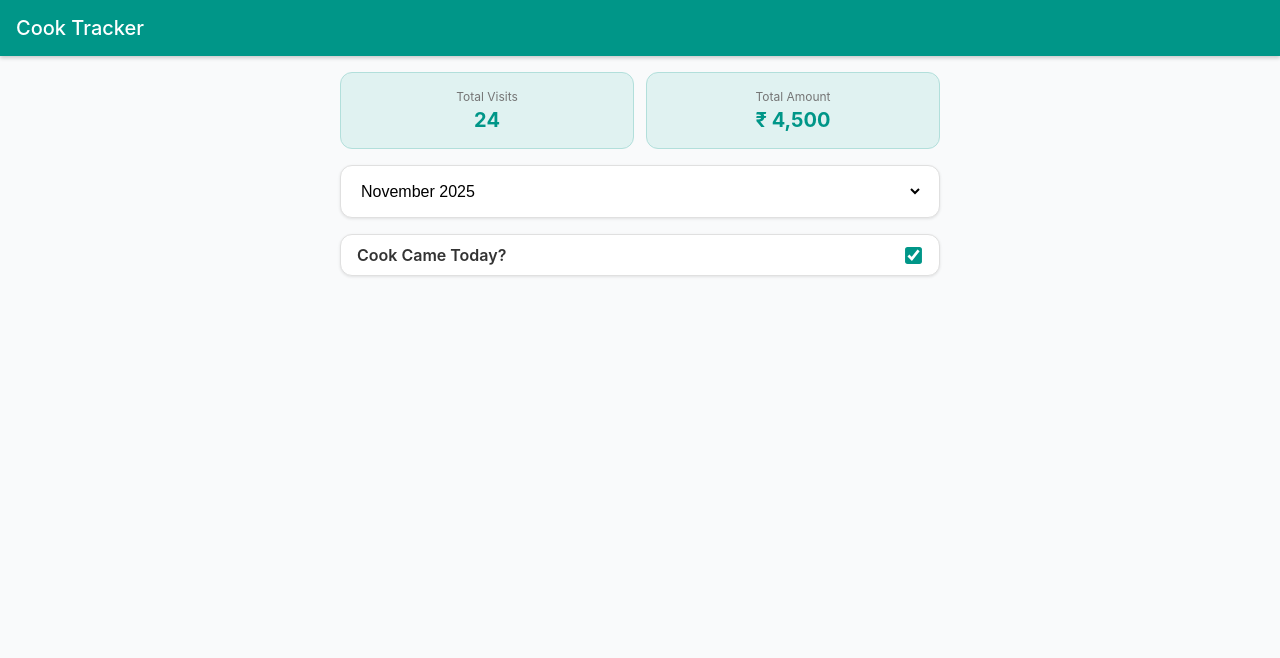
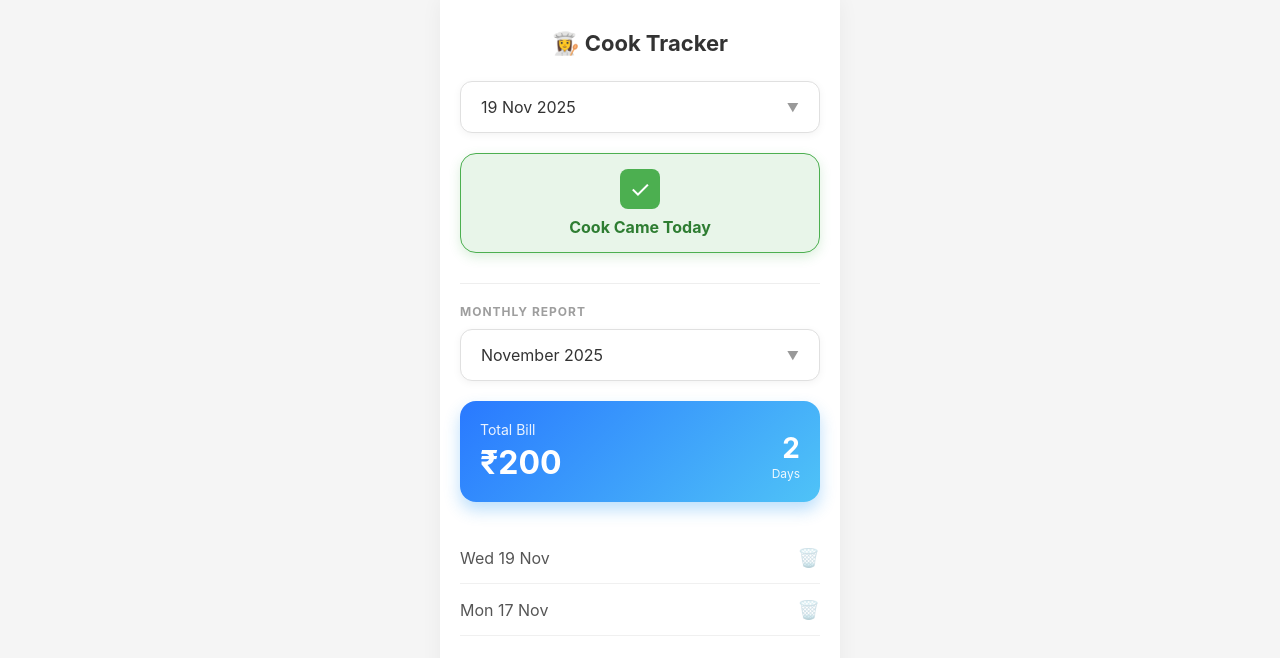
Before and after one commit to fakeofc0-create/cook-tracker, a plain HTML site: page index.html in a window 1280 px wide. Drawn offline with Linux system fonts and the light colour scheme.

Commit message:
Update index

```diff
--- a/index.html
+++ b/index.html
@@ -5,102 +5,166 @@
     <meta name="viewport" content="width=device-width, initial-scale=1.0">
     <title>Cook Tracker</title>
     <style>
-        /* General Page Styles */
+        /* General Styles */
         body {
             margin: 0;
             font-family: -apple-system, BlinkMacSystemFont, "Segoe UI", Roboto, Helvetica, Arial, sans-serif;
-            background-color: #f9fafb; /* Light Grey Background */
+            background-color: #f5f5f5;
+            display: flex;
+            justify-content: center;
+            min-height: 100vh;
         }
 
-        /* App Bar (Top Teal Bar) */
-        .app-bar {
-            background-color: #009688; /* Teal Color */
-            color: white;
-            padding: 16px;
-            font-size: 20px;
-            font-weight: 500;
-            box-shadow: 0 2px 4px rgba(0,0,0,0.2);
+        /* The Main Phone Card */
+        .main-container {
+            background-color: white;
+            width: 100%;
+            max-width: 400px;
+            min-height: 100vh;
+            padding: 20px;
+            box-sizing: border-box;
+            box-shadow: 0 0 20px rgba(0,0,0,0.05);
         }
 
-        /* Main Container */
-        .container {
-            padding: 16px;
+        /* Header */
+        h1 {
+            text-align: center;
+            font-size: 22px;
+            color: #333;
+            margin-bottom: 25px;
+            margin-top: 10px;
             display: flex;
-            flex-direction: column;
-            gap: 16px; /* Space between items */
-            max-width: 600px; /* Keeps it looking good on tablets too */
-            margin: 0 auto;
+            align-items: center;
+            justify-content: center;
+            gap: 10px;
         }
 
-        /* Card Style (Used for all boxes) */
-        .card {
+        /* Common Box Styles (Date & Month) */
+        .selector-box {
             background: white;
+            border: 1px solid #e0e0e0;
             border-radius: 12px;
-            border: 1px solid #e0e0e0;
-            box-shadow: 0 1px 3px rgba(0,0,0,0.1);
+            padding: 15px 20px;
+            font-size: 16px;
+            color: #333;
+            box-shadow: 0 2px 8px rgba(0,0,0,0.05);
+            display: flex;
+            justify-content: space-between; /* Pushes arrow to right */
+            align-items: center;
+            margin-bottom: 20px;
+            cursor: pointer;
         }
 
-        /* --- 1. SUMMARY ROW (Visits & Amount) --- */
-        .summary-row {
-            display: flex;
-            gap: 12px;
+        .arrow-icon {
+            color: #999;
+            font-size: 12px;
         }
 
-        .summary-box {
-            flex: 1; /* Makes them equal width */
-            background-color: #e0f2f1; /* Light Teal Background */
-            border: 1px solid #b2dfdb; /* Teal Border */
-            padding: 16px;
+        /* THE GREEN STATUS BOX (Fixed Size) */
+        .status-card {
+            background-color: #e8f5e9; /* Light Green */
+            border: 1px solid #4caf50;
+            border-radius: 16px;
+            /* Reduced padding to make it smaller as requested */
+            padding: 15px;
             text-align: center;
-            border-radius: 12px;
+            margin-bottom: 30px;
+            cursor: pointer;
+            box-shadow: 0 4px 12px rgba(76, 175, 80, 0.2);
+            transition: transform 0.1s;
         }
 
-        .summary-label {
-            font-size: 12px;
-            color: #757575;
-            margin-bottom: 4px;
+        .status-card:active {
+            transform: scale(0.98);
+        }
+
+        .check-icon {
+            background-color: #4caf50;
+            color: white;
+            width: 40px;
+            height: 40px;
+            border-radius: 8px;
+            display: inline-flex;
+            align-items: center;
+            justify-content: center;
+            font-size: 24px;
+            margin-bottom: 8px;
+        }
+
+        .status-text {
+            color: #2e7d32; /* Darker Green Text */
+            font-weight: 700;
+            font-size: 16px;
             display: block;
         }
 
-        .summary-value {
-            font-size: 20px;
-            font-weight: bold; /* BOLD TEXT */
-            color: #009688; /* Teal Text */
-            margin: 0;
+        /* Section Title */
+        .section-title {
+            font-size: 12px;
+            letter-spacing: 1px;
+            font-weight: bold;
+            color: #9e9e9e;
+            margin-bottom: 10px;
+            text-transform: uppercase;
         }
 
-        /* --- 2. DROPDOWN BOX --- */
-        .dropdown-box {
-            padding: 4px 16px;
+        /* BLUE SUMMARY CARD (Gradient) */
+        .blue-summary-card {
+            background: linear-gradient(135deg, #2979ff, #4fc3f7); /* Blue Gradient */
+            border-radius: 16px;
+            padding: 20px;
+            color: white;
+            display: flex;
+            justify-content: space-between;
+            align-items: flex-end;
+            box-shadow: 0 8px 16px rgba(33, 150, 243, 0.3);
+            margin-bottom: 30px;
         }
 
-        select {
-            width: 100%;
-            border: none;
-            background: transparent;
-            font-size: 16px;
-            padding: 12px 0;
-            outline: none;
+        .bill-label {
+            font-size: 14px;
+            opacity: 0.9;
+            margin-bottom: 5px;
+            display: block;
         }
 
-        /* --- 3. COOK CAME TODAY BOX (Smaller) --- */
-        .cook-box {
-            padding: 10px 16px; /* Reduced padding makes it smaller vertically */
+        .bill-amount {
+            font-size: 32px;
+            font-weight: 700;
+        }
+
+        .days-count {
+            text-align: right;
+        }
+
+        .big-number {
+            font-size: 28px;
+            font-weight: 700;
+            line-height: 1;
+        }
+
+        .days-label {
+            font-size: 12px;
+            opacity: 0.9;
+        }
+
+        /* History List */
+        .history-item {
             display: flex;
             justify-content: space-between;
             align-items: center;
+            padding: 15px 0;
+            border-bottom: 1px solid #f0f0f0;
         }
 
-        .cook-text {
-            font-weight: 600;
+        .history-date {
             font-size: 16px;
-            color: #333;
+            color: #555;
         }
 
-        /* Custom Checkbox Style */
-        input[type="checkbox"] {
-            transform: scale(1.3);
-            accent-color: #009688; /* Teal Checkbox */
+        .delete-icon {
+            font-size: 18px;
+            opacity: 0.4;
             cursor: pointer;
         }
 
@@ -108,32 +172,49 @@
 </head>
 <body>
 
-    <div class="app-bar">Cook Tracker</div>
+    <div class="main-container">
 
-    <div class="container">
+        <h1>👩‍🍳 Cook Tracker</h1>
 
-        <div class="summary-row">
-            <div class="summary-box">
-                <span class="summary-label">Total Visits</span>
-                <h3 class="summary-value">24</h3>
+        <div class="selector-box">
+            <span>19 Nov 2025</span>
+            <span class="arrow-icon">▼</span>
+        </div>
+
+        <div class="status-card">
+            <div class="check-icon">✓</div>
+            <span class="status-text">Cook Came Today</span>
+        </div>
+
+        <hr style="border: 0; border-top: 1px solid #eee; margin: 20px 0;">
+
+        <div class="section-title">Monthly Report</div>
+
+        <div class="selector-box">
+            <span>November 2025</span>
+            <span class="arrow-icon">▼</span>
+        </div>
+
+        <div class="blue-summary-card">
+            <div>
+                <span class="bill-label">Total Bill</span>
+                <div class="bill-amount">₹200</div>
             </div>
-            <div class="summary-box">
-                <span class="summary-label">Total Amount</span>
-                <h3 class="summary-value">₹ 4,500</h3>
+            <div class="days-count">
+                <div class="big-number">2</div>
+                <span class="days-label">Days</span>
             </div>
         </div>
 
-        <div class="card dropdown-box">
-            <select>
-                <option>October 2025</option>
-                <option selected>November 2025</option>
-                <option>December 2025</option>
-            </select>
-        </div>
-
-        <div class="card cook-box">
-            <span class="cook-text">Cook Came Today?</span>
-            <input type="checkbox" checked>
+        <div class="history-list">
+            <div class="history-item">
+                <span class="history-date">Wed 19 Nov</span>
+                <span class="delete-icon">🗑️</span>
+            </div>
+            <div class="history-item">
+                <span class="history-date">Mon 17 Nov</span>
+                <span class="delete-icon">🗑️</span>
+            </div>
         </div>
 
     </div>
```
